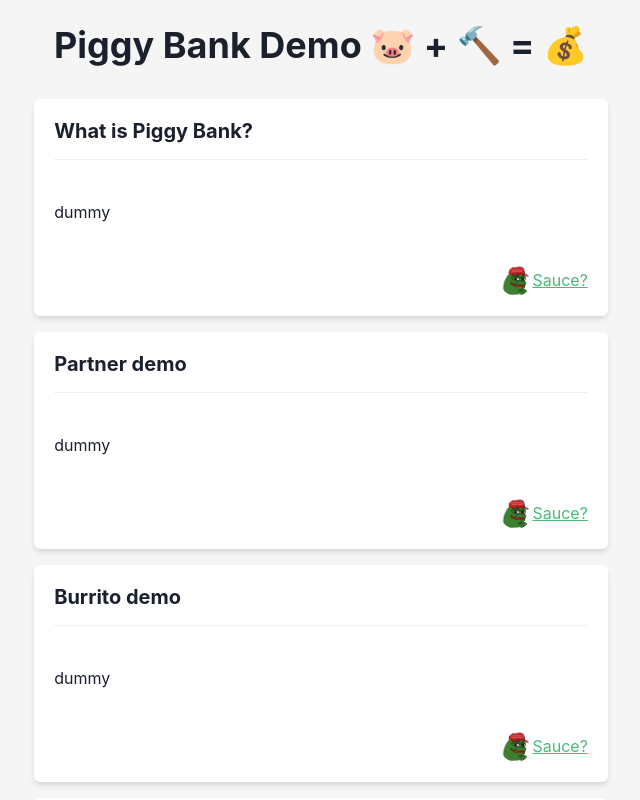
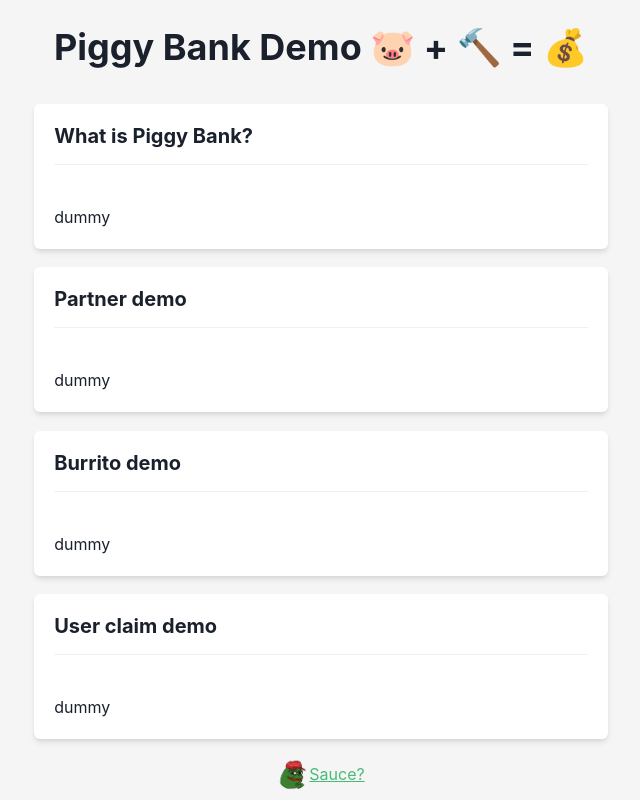
Before and after one commit to Bentl22a9/piggy-bank-demo-monorepo, a React (Create React App) app in the folder piggy-bank-demo-react/: page / in a window 1280 px wide. Shown: the top 800 px of the page, without its empty margins (319-959 px from the left). Built offline with nearby package versions, Linux system fonts and the light colour scheme.

Commit message:
refactor: move sauce link to the bottom

```diff
--- a/piggy-bank-demo-react/src/pages/Home/index.tsx
+++ b/piggy-bank-demo-react/src/pages/Home/index.tsx
@@ -3,7 +3,6 @@ import {
   Box,
   Card,
   CardBody,
-  CardFooter,
   CardHeader,
   Container,
   Divider,
@@ -29,6 +28,23 @@ const Title = () => {
   );
 };
 
+const Footer = () => {
+  return (
+    <Box w="100%">
+      <Flex flexDirection="row" justifyContent="center" alignItems="center">
+        <Avatar size="sm" name="PEPEISLOVE" src={PEPE} />
+        <Link
+          href="https://github.com/Bentl22a9/piggy-bank-demo-monorepo"
+          color="green.400"
+          textDecor="underline"
+          target="_blank">
+          Sauce?
+        </Link>
+      </Flex>
+    </Box>
+  );
+};
+
 type SectionCardProps = {
   title: string;
   body: ReactNode;
@@ -43,20 +59,6 @@ const SectionCard = ({ title, body }: SectionCardProps) => {
       </CardHeader>
 
       <CardBody>{body}</CardBody>
-
-      <CardFooter>
-        <Box w="100%">
-          <Flex flexDirection="row" justifyContent="end" alignItems="center">
-            <Avatar size="sm" name="PEPEISLOVE" src={PEPE} />
-            <Link
-              href="https://github.com/Bentl22a9/piggy-bank-demo-monorepo"
-              color="green.400"
-              textDecor="underline">
-              Sauce?
-            </Link>
-          </Flex>
-        </Box>
-      </CardFooter>
     </Card>
   );
 };
@@ -77,6 +79,8 @@ const Home = () => {
           <Spacer />
           <SectionCard title="User claim demo" body={<Text>dummy</Text>} />
           <Spacer />
+          <Footer />
+          <Spacer />
         </VStack>
       </Container>
     </Box>
```
